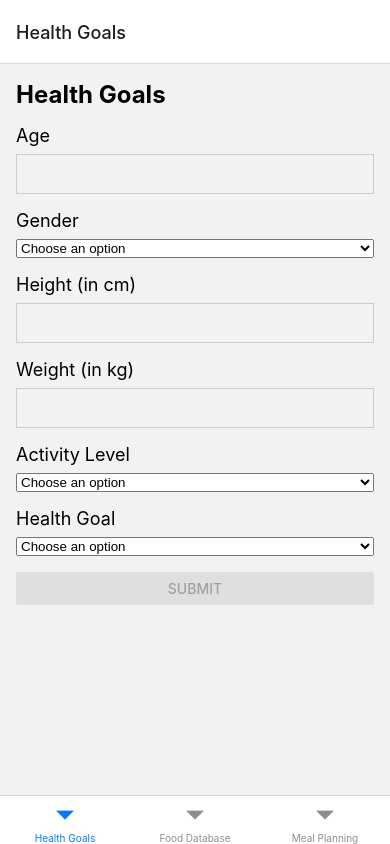
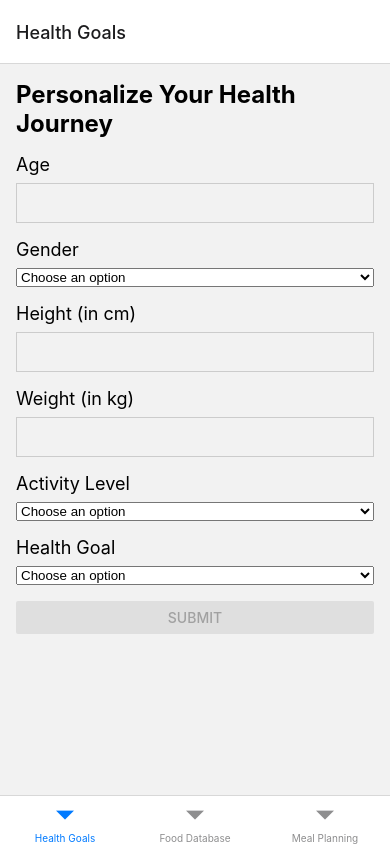
Before and after one commit to phommacm/EatWise, a React Native app: screen / in a window 390 px wide. Built offline with nearby package versions, Linux system fonts and the light colour scheme.

Commit message:
chore: renaming health goals and food db headers

```diff
--- a/screens/FoodDatabaseScreen.js
+++ b/screens/FoodDatabaseScreen.js
@@ -12,7 +12,7 @@ const FoodDatabaseScreen = () => {
 
   return (
     <View style={styles.container}>
-      <Text style={styles.header}>Food Database</Text>
+      <Text style={styles.header}>Find Healthy Choices</Text>
       <View style={styles.searchContainer}>
         <TextInput
           style={styles.searchInput}
--- a/screens/HealthGoalsScreen.js
+++ b/screens/HealthGoalsScreen.js
@@ -105,7 +105,7 @@ const HealthGoalsScreen = () => {
 
   return (
     <View style={styles.container}>
-      <Text style={styles.header}>Health Goals</Text>
+      <Text style={styles.header}>Personalize Your Health Journey</Text>
       <View style={styles.form}>
         <Text style={styles.label}>Age</Text>
         <TextInput
```
